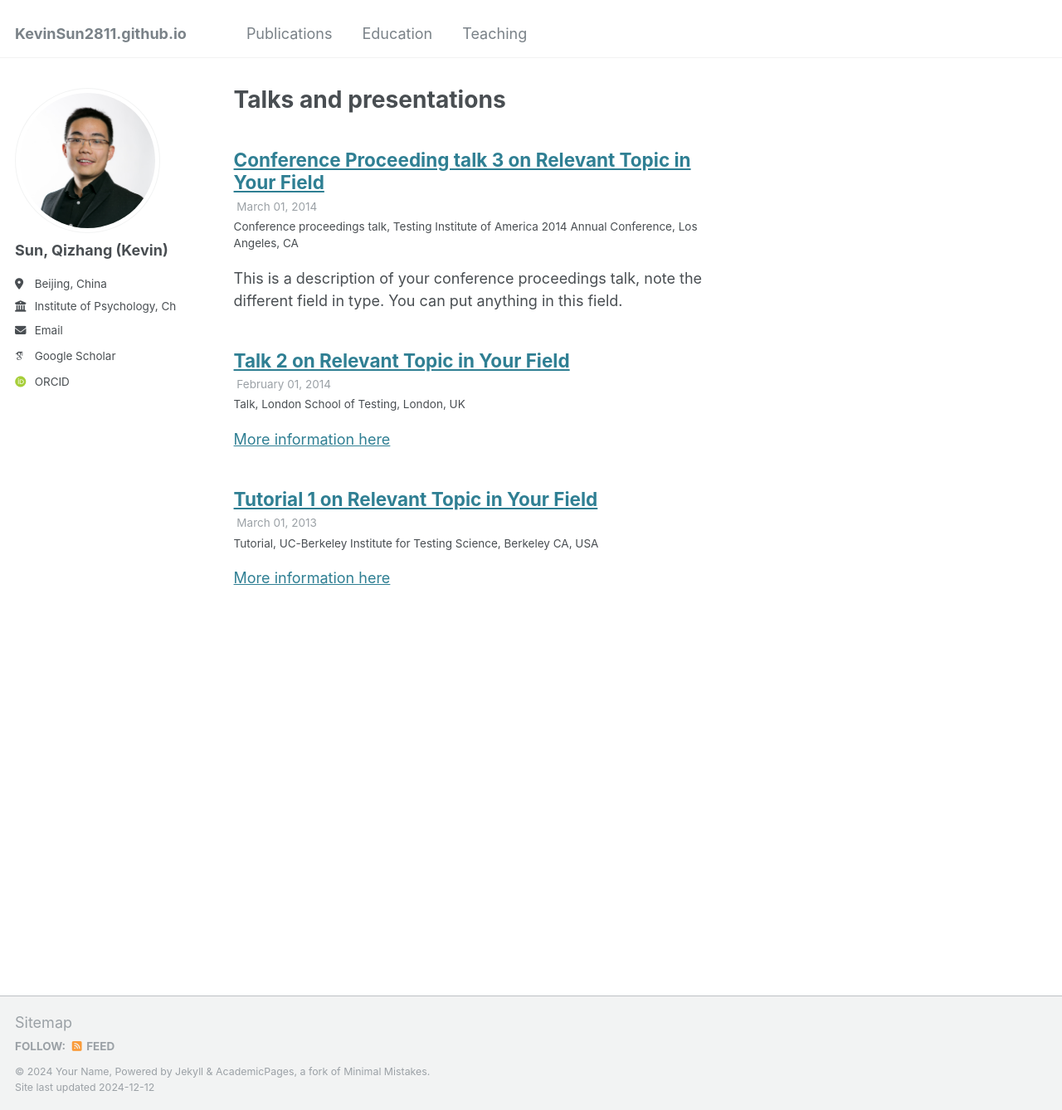
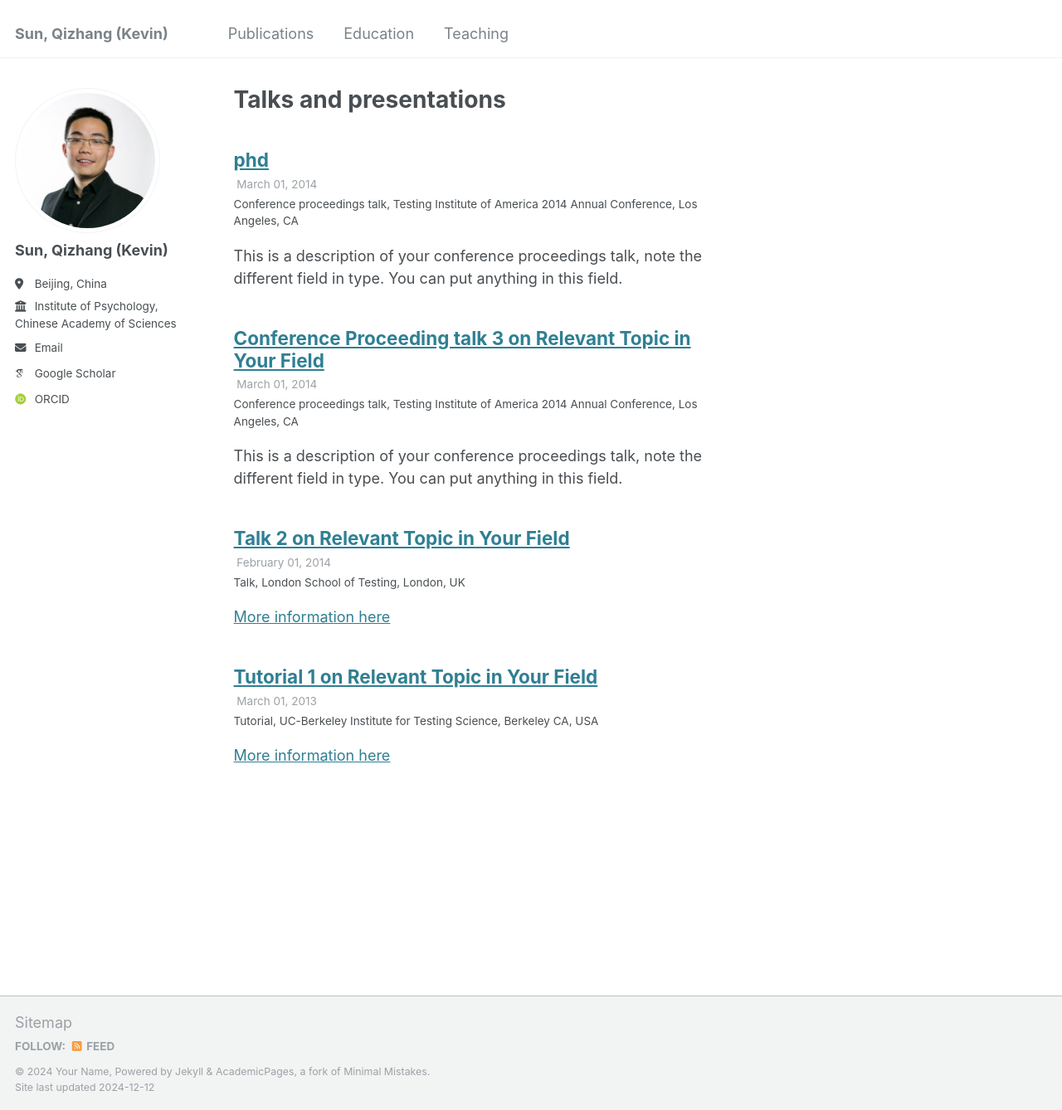
Before and after one commit to KevinSun2811/KevinSun2811.github.io, a Jekyll site: the page built from _pages/talks.html, in a window 1280 px wide and 1338 px high. Shown: the whole window at 83% size. Built offline with Jekyll 4.4.1, drawn with Linux system fonts in a browser that asks for light colours; some web fonts are replaced; a file with an impossible date is left out.

Commit message:
experimenting3

```diff
--- a/_config.yml
+++ b/_config.yml
@@ -8,7 +8,7 @@
 
 # Basic Site Settings
 locale                   : "en-US"
-title                    : #"Your Name / Site Title"
+title                    : "Sun, Qizhang (Kevin)"
 title_separator          : "-"
 name                     : &name "Your Name"
 description              : &description "personal description"
@@ -26,7 +26,7 @@ author:
   pronouns         : # example: "she/her"
   bio              : " "
   location         : "Beijing, China"
-  employer         : "Institute of Psychology,\nChinese Academy of Sciences"
+  employer         : "Institute of Psychology,<br>Chinese Academy of Sciences"
   uri              : # URL
   email            : "sunqz@psych.ac.cn"
 
--- a/_talks/phd.md
+++ b/_talks/phd.md
@@ -1,9 +1,11 @@
 ---
-title: "PhD in Communication Sciences"
+title: "phd"
 collection: talks
-type: "Talk"
-permalink: /education/phd
-venue: " Institue of Marketing and Communication Management, Università della Svizzera italiana"
-date: 2013—2017
-location: "Lugano, Switzerland"
+type: "Conference proceedings talk"
+permalink: /talks/phd
+venue: "Testing Institute of America 2014 Annual Conference"
+date: 2014-03-01
+location: "Los Angeles, CA"
 ---
+
+This is a description of your conference proceedings talk, note the different field in type. You can put anything in this field.
```
